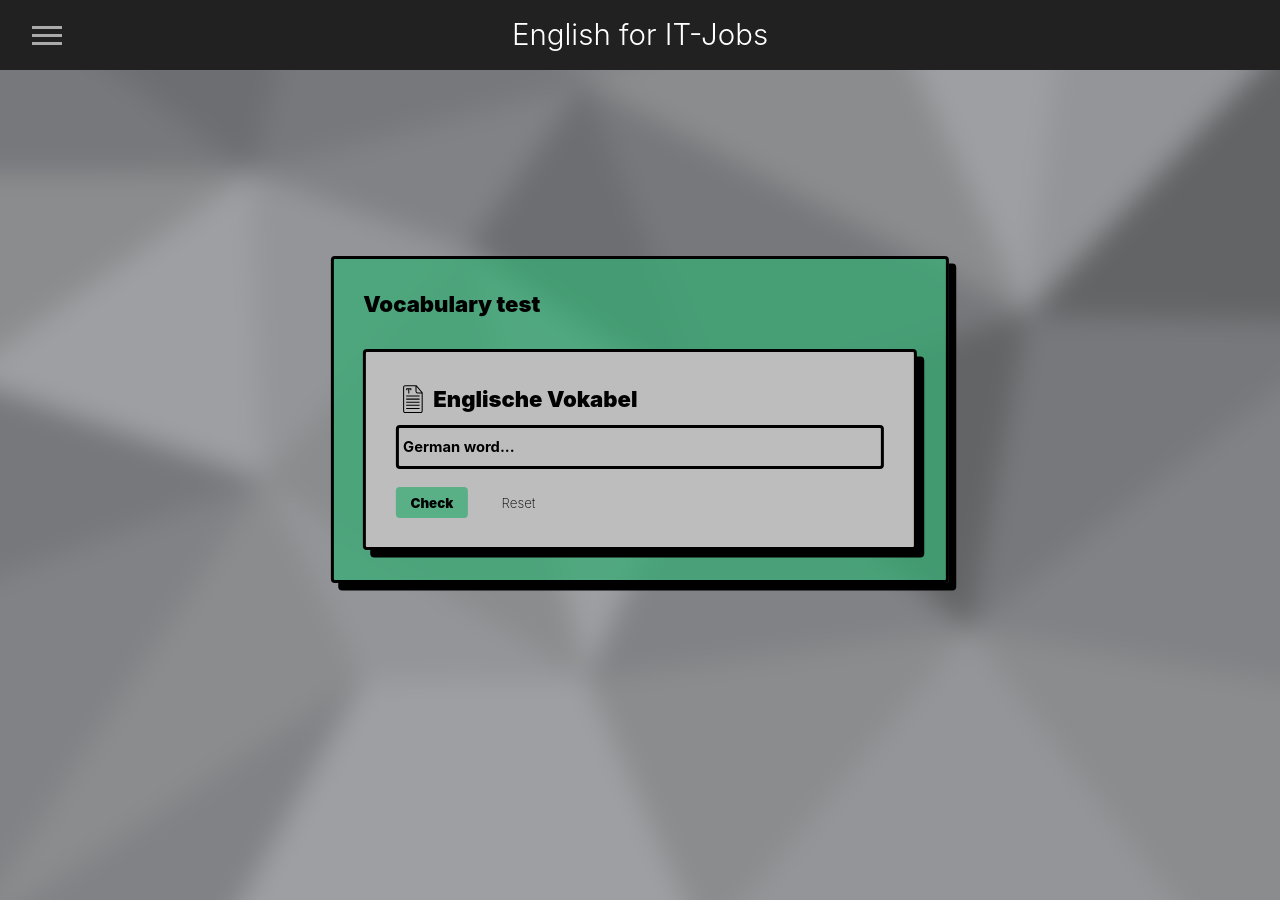
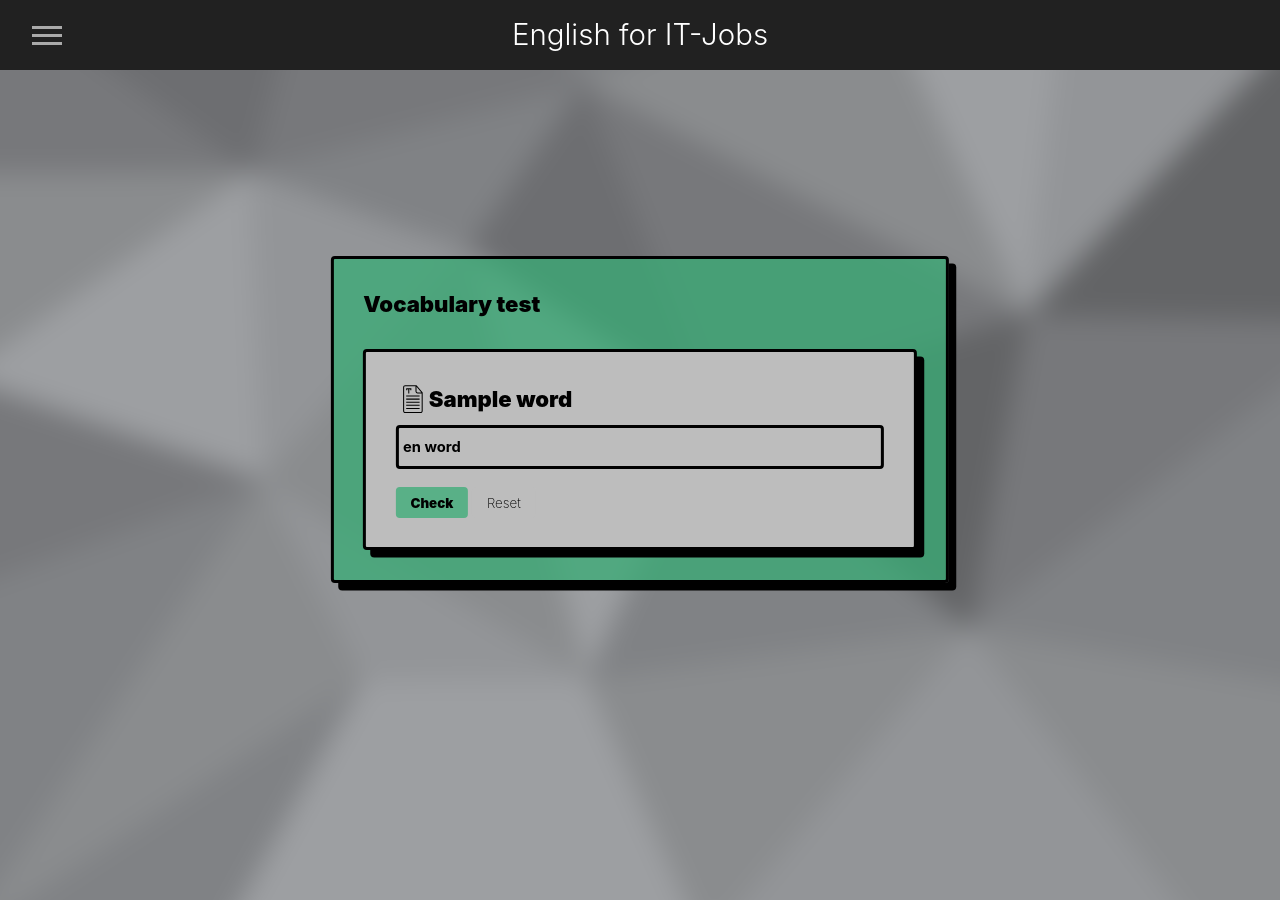
Before and after one commit to jstnklnr/ITFachenglischWebApp, a Flask app: template Website/templates/vocabulary.html in a window 1280 px wide. Run offline with Flask 2, Linux system fonts and the light colour scheme; the template is opened without the code that fills it: most values are stand-ins (such as "Sample title", 1, 10 or a date in 2020); parts of the project's set-up code (start-up, migrations or seed data) failed here and were passed over.

Commit message:
final bug fix in /vocabulary, still need solution to check the translation

```diff
--- a/Website/api_interface.py
+++ b/Website/api_interface.py
@@ -95,4 +95,4 @@
 
         return transList
 
-print(Api("https://localhost:5000").getTranslation("für etwas Werbung machen", "German", "English"))
+#print(Api("https://localhost:5000").getTranslation("für etwas Werbung machen", "German", "English"))
--- a/Website/templates/vocabulary.html
+++ b/Website/templates/vocabulary.html
@@ -12,14 +12,16 @@
             <div class="card">
                 <h1>Vocabulary test</h1>
               <div class="card card--accent">
-              <h2> <img src="{{ url_for('static', filename='svg/12837215941548336240.svg') }}" alt="svg" class="icon"> Englische Vokabel</h2>
+              <h2> <img src="{{ url_for('static', filename='svg/12837215941548336240.svg') }}" alt="svg" class="icon">{{word}}</h2>
               <label class="input">
                 <input class="input__field" type="text" placeholder=" " />
-                <span class="input__label">German word...</span>
+                <span class="input__label">{{trans_lang}} word</span>
               </label>
 
               <div class="button-group">
-                <button>Check</button>
+                <a href="vocabulary">
+                  <button>Check</button>
+                </a>
                 <button type="reset">Reset</button>
               </div>
             </div>
```
Also changed, not shown: Website/main_routes.py (+7 -1 lines), 3 other files.
